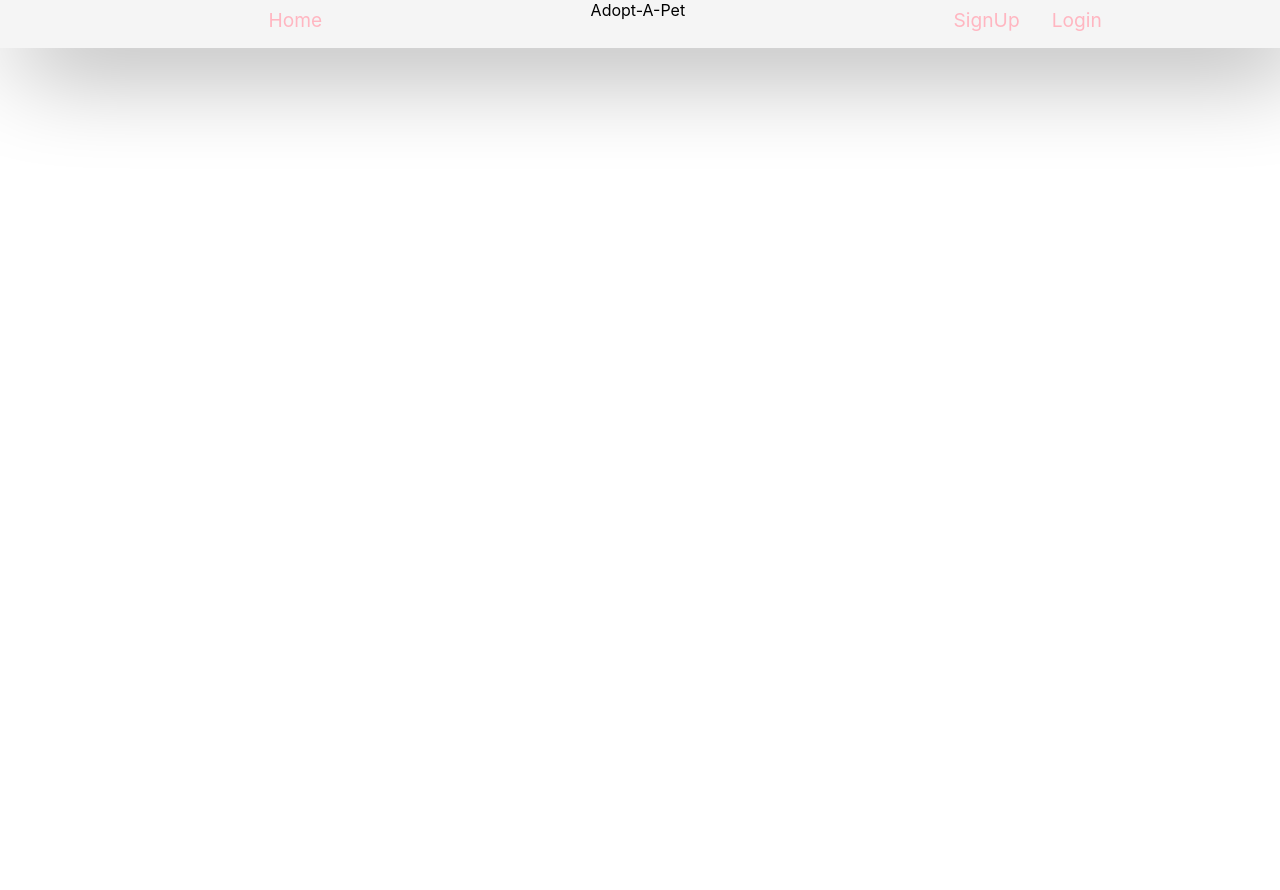
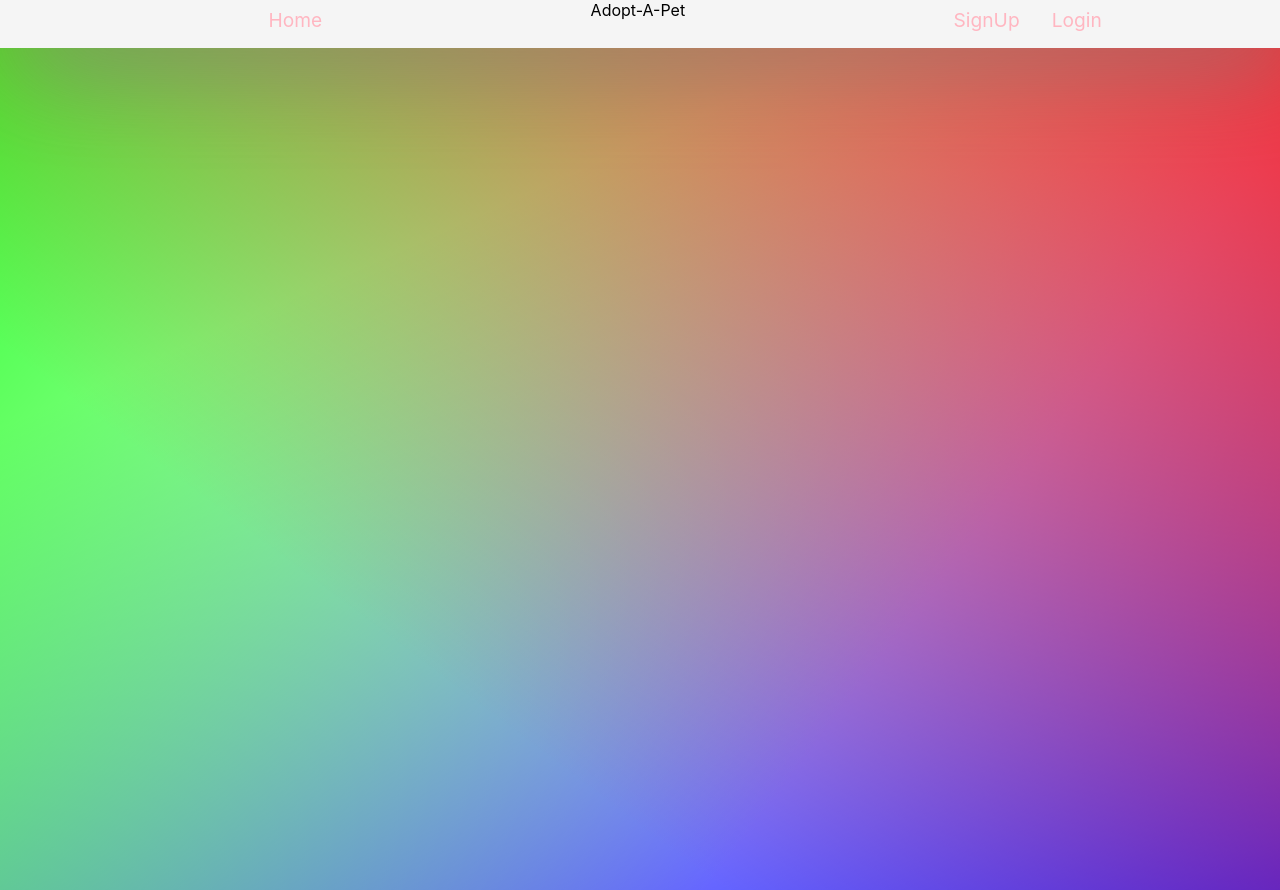
Before and after one commit to HassenH1/Adopt-a-Pet, a React (Create React App) app: page /login in a window 1280 px wide. Before the commit the page ends 800 px from the top, so only its background shows below. Built offline with nearby package versions, Linux system fonts and the light colour scheme.

Commit message:
some styling today

```diff
--- a/src/components/Button/index.js
+++ b/src/components/Button/index.js
@@ -1,12 +1,12 @@
 import React from "react";
 
 const buttonStyles = {
-  padding: "16px 24px",
+  padding: "20px 24px",
   background: "whitesmoke",
   cursor: "pointer",
+  borderRadius: 50,
   border: "none",
-  borderRadius: 3,
-
+  outline:"none"
 };
 
 const Button = ({ children, onClick }) => (
--- a/src/components/Home/index.js
+++ b/src/components/Home/index.js
@@ -13,7 +13,7 @@ const wrapperStylesEnd = { position: "relative", width: "350px", height: "250px"
 
 const actionsStyles = {
   display: "flex",
-  justifyContent: "space-between",
+  justifyContent: "space-evenly",
   marginTop: 250,
 };
 
@@ -46,8 +46,8 @@ function Home(props) {
     <BackgroundColor>
       {
         props.user.username
-          ? <h3 style={{left: "0", lineHeight: "200px", marginTop: "-100px", position: "absolute", textAlign: "center", top: "15%", width: "100%", fontSize: "25px"}}>Welcome {props.user.username}!</h3>
-          : <h3 style={{left: "0", lineHeight: "200px", marginTop: "-100px", position: "absolute", textAlign: "center", top: "15%", width: "100%", fontSize: "25px"}}>Welcome</h3>
+          ? <h3 style={{ left: "0", lineHeight: "200px", marginTop: "-100px", position: "absolute", textAlign: "center", top: "15%", width: "100%", fontSize: "25px" }}>Welcome {props.user.username}!</h3>
+          : <h3 style={{ left: "0", lineHeight: "200px", marginTop: "-100px", position: "absolute", textAlign: "center", top: "15%", width: "100%", fontSize: "25px" }}>Welcome</h3>
       }
       <div>
         <div style={wrapperStyles}>
@@ -56,13 +56,12 @@ function Home(props) {
               <Swipeable
                 buttons={({ left, right }) => (
                   <div style={actionsStyles}>
-                    <Button onClick={left}>Reject</Button>
-                    <Button onClick={right}>Accept</Button>
+                    <Button onClick={left}><i className="fa fa-times" style={{ color: "red", fontSize: "2rem" }}></i></Button>
+                    <Button onClick={right}><i className="fa fa-heart" style={{ color: "pink", fontSize: "1.5rem" }}></i></Button>
                   </div>
                 )}
                 onAfterSwipe={remove}
               >
-                {/* <Card>{cards[0]}</Card> */}
                 <Card>
                   {
                     data.animals && data.animals[0].photos.length === 0
--- a/src/components/Login/index.js
+++ b/src/components/Login/index.js
@@ -1,10 +1,12 @@
 import React from 'react'
+import { Background } from "./styled"
 
 function Login() {
   return (
-    <div>
-      Login Here!
-    </div>
+    <Background>
+      <div style={{padding: "27.8rem 30rem"}}>
+      </div>
+    </Background>
   )
 }
 
--- /dev/null
+++ b/src/components/Login/styled.js
@@ -0,0 +1,9 @@
+import styled from "styled-components"
+
+export const Background = styled.div`
+  width: 100%;
+  height: 100%;
+  background: linear-gradient(217deg, rgba(255,0,0,.8), rgba(255,0,0,0) 70.71%),
+            linear-gradient(127deg, rgba(0,255,0,.8), rgba(0,255,0,0) 70.71%),
+            linear-gradient(336deg, rgba(0,0,255,.8), rgba(0,0,255,0) 70.71%);
+`
--- a/src/components/Signup/styled.js
+++ b/src/components/Signup/styled.js
@@ -1,8 +1,9 @@
 import styled from "styled-components"
 
 export const Background = styled.div`
-  background: white;
+  background: linear-gradient(0.25turn, #3f87a6, #ebf8e1, #f69d3c);
   height: 100%;
+  padding: 27.8rem 30rem;
 `
 
 export const FormMoving = styled.div`
```
